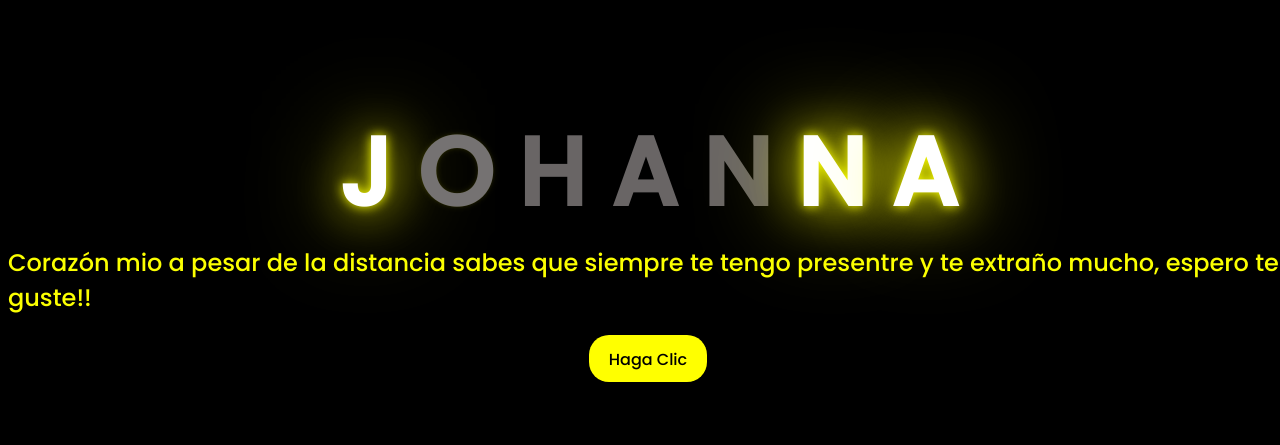
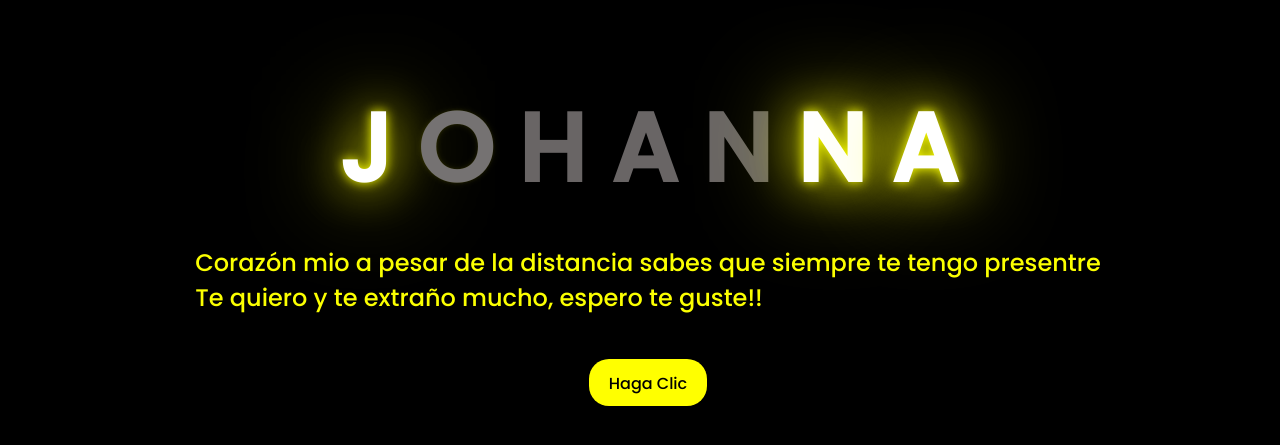
Before and after one commit to marko487/flores_johanna2024, a plain HTML site: page index.html in a window 1280 px wide. Shown: the part 167-612 px from the top of the page. Drawn offline with Linux system fonts and the light colour scheme.

Commit message:
Update index.html

```diff
--- a/index.html
+++ b/index.html
@@ -29,7 +29,7 @@
 
     </div>
     <div class="description">
-        <span>Corazón mio a pesar de la distancia sabes que siempre te tengo presentre y te extraño mucho, espero te guste!!</span>
+        <span><p>Corazón mio a pesar de la distancia sabes que siempre te tengo presentre<br> Te quiero y te extraño mucho, espero te guste!!</p></span>
     </div>
     <div class="button">
         <button>
```
